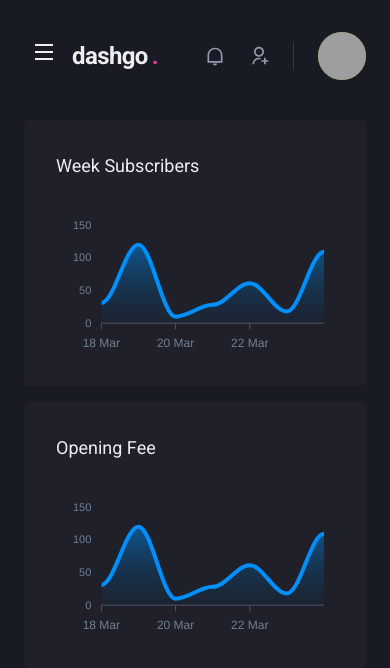
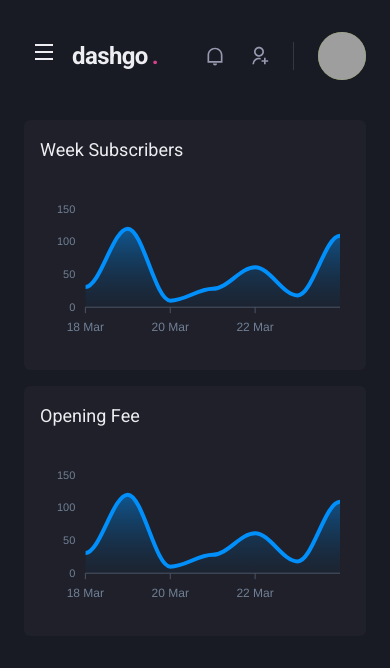
Before and after one commit to renandf/rocketseat-dashgo, a Next.js app: page /dashboard in a window 390 px wide. Shown: the top 668 px of the page. Built offline with nearby package versions, Linux system fonts and the light colour scheme; grey boxes are pictures that could not be loaded.

Commit message:
style: :lipstick: Adjust padding on small screens

```diff
--- a/src/pages/dashboard.tsx
+++ b/src/pages/dashboard.tsx
@@ -69,7 +69,7 @@ export default function Dashboard() {
 
         <SimpleGrid flex="1" gap="4" minChildWidth="320px" align="flex-start">
           <Box
-            p="8"
+            p={["4", "8"]}
             bg="gray.800"
             borderRadius="md"
             pb="4"
@@ -83,7 +83,7 @@ export default function Dashboard() {
             />
           </Box>
           <Box
-            p="8"
+            p={["4", "8"]}
             bg="gray.800"
             borderRadius="md"
             pb="4"
```
